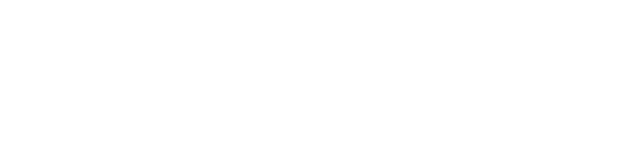
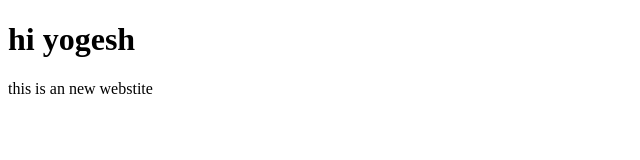
Before and after one commit to yogeshkumar-ux/yogeshkumar-portfolio, a plain HTML site: page index.html in a window 1280 px wide. Shown: the whole page, without its empty margins (0-640 px from the left). Drawn offline with Linux system fonts and the light colour scheme.

Commit message:
commit
update - a new line has been uodated

```diff
--- a/index.html
+++ b/index.html
@@ -7,6 +7,7 @@
     <title>Document</title>
 </head>
 <body>
-
+    <h1>hi yogesh</h1>
+    this is an new webstite
 </body>
 </html>
```
